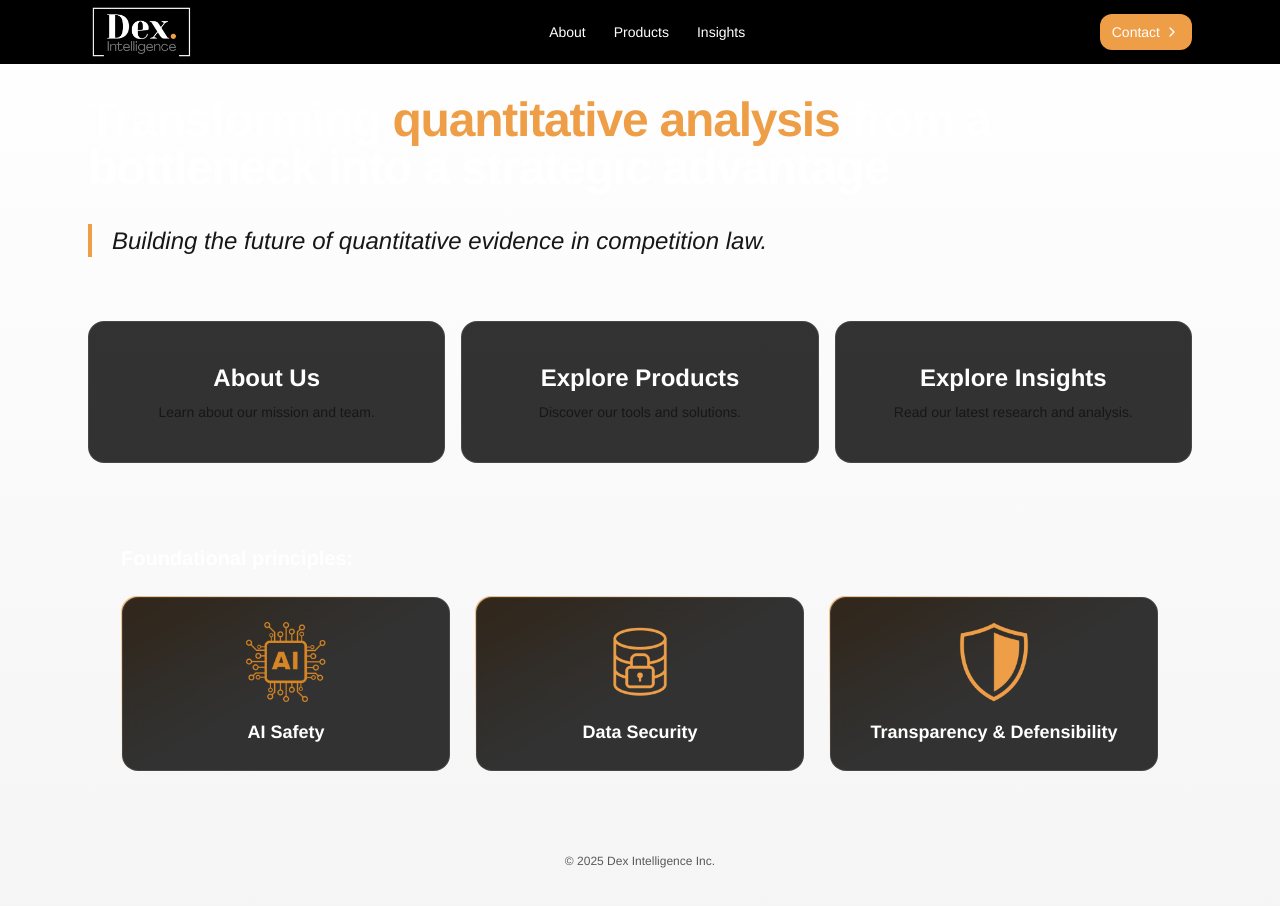
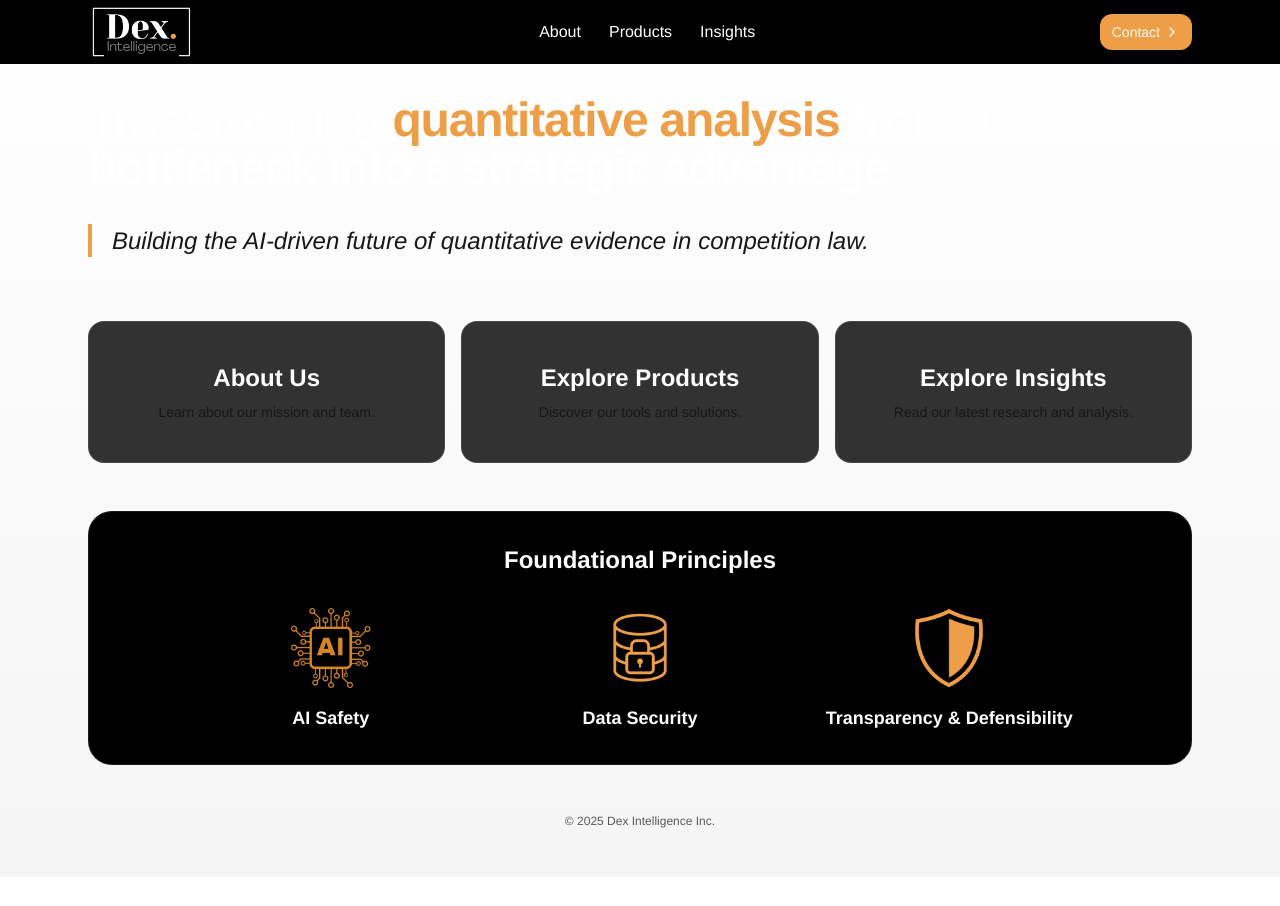
Before and after one commit to DexIntelligence/website_v2, a React (Vite) app: page / in a window 1280 px wide. Shown: the top 906 px of the page. After the commit the page ends 877 px from the top, so only its background shows below. Built offline with nearby package versions, Linux system fonts and the light colour scheme.

Commit message:
bookmark on website_v2

```diff
--- a/src/App.jsx
+++ b/src/App.jsx
@@ -59,7 +59,7 @@ function Header() {
               <Link
                 key={item.to}
                 to={item.to}
-                className="px-3 py-2 text-sm rounded-xl hover:text-brand transition-colors"
+                className="px-3 py-2 text-base rounded-xl hover:text-brand transition-colors"
               >
                 {item.label}
               </Link>
@@ -112,7 +112,7 @@ function Header() {
                   <Link
                     key={item.to}
                     to={item.to}
-                    className="rounded-lg px-2 py-2 text-sm hover:text-brand transition-colors"
+                    className="rounded-lg px-2 py-2 text-base hover:text-brand transition-colors"
                   >
                     {item.label}
                   </Link>
--- a/src/pages/Home.jsx
+++ b/src/pages/Home.jsx
@@ -8,13 +8,12 @@ export default function Home() {
 
       {/* Subtitle */}
       <p className="mt-8 text-2xl font-light text-gray-200 max-w-4xl border-l-4 border-brand pl-5 italic leading-snug">
-        Building the future of quantitative evidence in competition law.
+        Building the AI-driven future of quantitative evidence in competition law.
       </p>
 
-      {/* Quick Links (place ABOVE the principles section) */}
+      {/* Quick Links */}
       <section className="mt-16">
         <div className="grid grid-cols-1 sm:grid-cols-3 gap-4">
-          {/* About Us */}
           <a
             href="/about"
             className="group rounded-2xl bg-black/80 border border-white/10 px-6 py-10 flex flex-col items-center justify-center text-center transition-all duration-200 hover:border-brand hover:shadow-lg hover:-translate-y-1"
@@ -22,8 +21,6 @@ export default function Home() {
             <span className="text-2xl font-semibold text-white group-hover:text-brand">About Us</span>
             <span className="mt-2 text-sm text-gray-400">Learn about our mission and team.</span>
           </a>
-
-          {/* Explore Products */}
           <a
             href="/products"
             className="group rounded-2xl bg-black/80 border border-white/10 px-6 py-10 flex flex-col items-center justify-center text-center transition-all duration-200 hover:border-brand hover:shadow-lg hover:-translate-y-1"
@@ -31,8 +28,6 @@ export default function Home() {
             <span className="text-2xl font-semibold text-white group-hover:text-brand">Explore Products</span>
             <span className="mt-2 text-sm text-gray-400">Discover our tools and solutions.</span>
           </a>
-
-          {/* Explore Insights */}
           <a
             href="/insights"
             className="group rounded-2xl bg-black/80 border border-white/10 px-6 py-10 flex flex-col items-center justify-center text-center transition-all duration-200 hover:border-brand hover:shadow-lg hover:-translate-y-1"
@@ -44,32 +39,23 @@ export default function Home() {
       </section>
 
       {/* Foundational Principles */}
-      <section className="mt-12 rounded-3xl bg-gray-800/40 border border-white/10 p-8">
-        <h2 className="text-xl font-semibold text-white mb-6">Foundational principles:</h2>
-
-        <div className="grid grid-cols-1 md:grid-cols-3 gap-4 md:gap-6">
-          {/* Card 1 */}
-          <div className="group relative rounded-2xl p-[1px] bg-gradient-to-br from-brand/70 via-white/10 to-transparent">
-            <div className="rounded-2xl h-full bg-black/80 backdrop-blur border border-white/10 p-6 flex flex-col items-center text-center transition-all duration-200 group-hover:-translate-y-0.5 group-hover:shadow-lg">
+      <section className="mt-12 rounded-3xl bg-black border border-white/10 p-8 flex flex-col items-center text-center">
+        <h2 className="text-2xl font-bold text-white mb-8">Foundational Principles</h2>
+        <div className="grid grid-cols-1 md:grid-cols-3 gap-8 w-full max-w-4xl">
+          {/* Icon 1 */}
+          <div className="flex flex-col items-center">
             <img src="/AI-safety.png" alt="AI Safety" className="h-20 w-20 object-contain" />
             <h3 className="mt-4 text-lg font-semibold text-white">AI Safety</h3>
           </div>
-          </div>
-
-          {/* Card 2 */}
-          <div className="group relative rounded-2xl p-[1px] bg-gradient-to-br from-brand/70 via-white/10 to-transparent">
-            <div className="rounded-2xl h-full bg-black/80 backdrop-blur border border-white/10 p-6 flex flex-col items-center text-center transition-all duration-200 group-hover:-translate-y-0.5 group-hover:shadow-lg">
+          {/* Icon 2 */}
+          <div className="flex flex-col items-center">
             <img src="/data-security.png" alt="Data Security" className="h-20 w-20 object-contain" />
             <h3 className="mt-4 text-lg font-semibold text-white">Data Security</h3>
           </div>
-          </div>
-
-          {/* Card 3 */}
-          <div className="group relative rounded-2xl p-[1px] bg-gradient-to-br from-brand/70 via-white/10 to-transparent">
-            <div className="rounded-2xl h-full bg-black/80 backdrop-blur border border-white/10 p-6 flex flex-col items-center text-center transition-all duration-200 group-hover:-translate-y-0.5 group-hover:shadow-lg">
+          {/* Icon 3 */}
+          <div className="flex flex-col items-center">
             <img src="/transparency.png" alt="Transparency & Defensibility" className="h-20 w-20 object-contain" />
             <h3 className="mt-4 text-lg font-semibold text-white">Transparency &amp; Defensibility</h3>
-            </div>
           </div>
         </div>
       </section>
```
Lines whose indentation alone changed are shown as unchanged.
